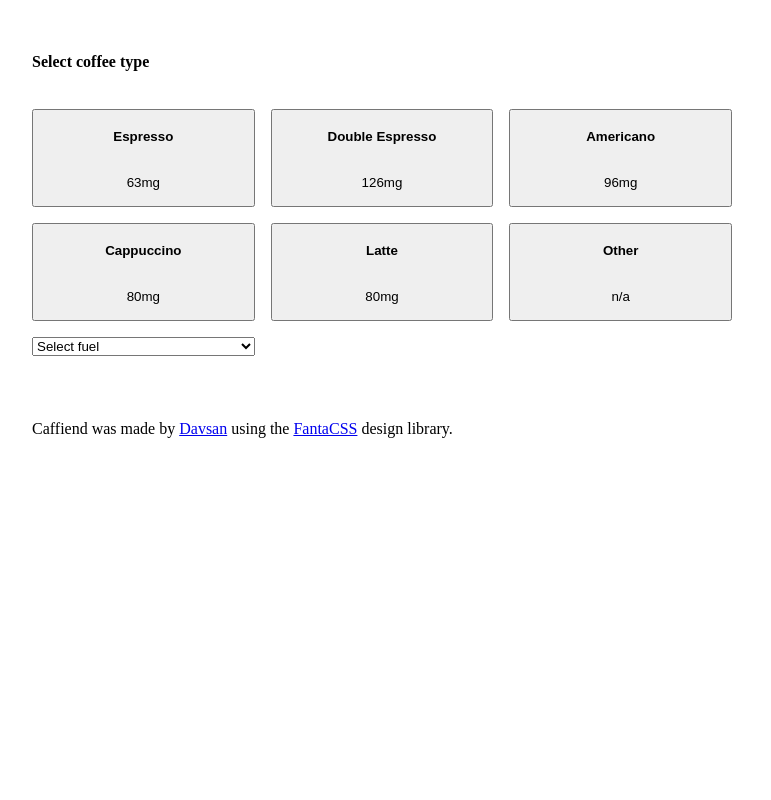
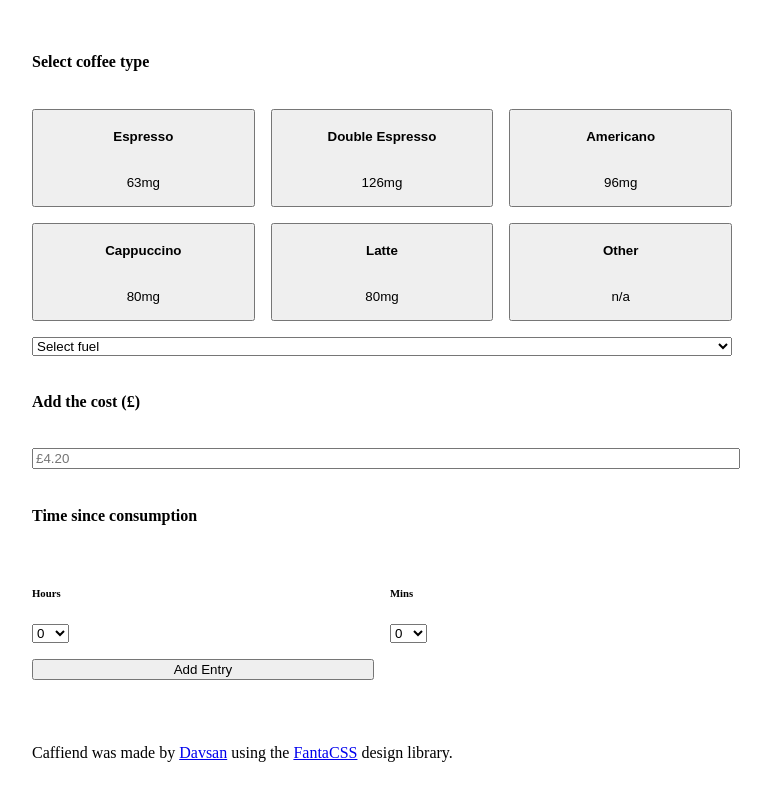
Before and after one commit to Davsan88/caffiend, a React (Vite) app: page / in a window 1280 px wide. Shown: the part 726-1526 px from the top of the page, without its empty margins (258-1029 px from the left). Before the commit the page ends 1236 px from the top, so only its background shows below. Built offline with nearby package versions, Linux system fonts and the light colour scheme; the HTML template or start-up script is replaced by a standard one.

Commit message:
Add cost and time selection inputs to form

```diff
--- a/src/components/CoffeeForm.jsx
+++ b/src/components/CoffeeForm.jsx
@@ -21,18 +21,44 @@ const CoffeeForm = () => {
           <h4>Other</h4>
           <p>n/a</p>
         </button>
+      </div>
       <select name="coffee-list" id="coffee-list">
         <option value={null}>Select fuel</option>
         {coffeeOptions.map((option, optionIndex) => {
           return (
             <option value={option} key={optionIndex}>
               {option.name} ({option.caffeine}mg)
-
             </option>
           )
         })}
       </select>
-
+      <h4>Add the cost (£)</h4>
+      <input className="w-full" type="number" placeholder="£4.20" />
+      <h4>Time since consumption</h4>
+      <div className="time-entry">
+        <div>
+          <h6>Hours</h6>
+          <select id="hour-select">
+            {[0, 1, 2, 3, 4, 5, 6, 7, 8, 9, 10, 11, 12, 13, 14, 15, 16, 17, 18, 19, 20, 21, 22, 23].map((hour, hourIndex) => {
+              return (
+                <option key={hourIndex} value={hour}>{hour}</option>
+              )
+            })}
+          </select>
+        </div>
+        <div>
+          <h6>Mins</h6>
+          <select id="mins-select">
+            {[0, 5, 10, 15, 30, 45].map((min, minIndex) => {
+              return (
+                <option key={minIndex} value={min}>{min}</option>
+              )
+            })}
+          </select>
+        </div>
+        <button>
+          Add Entry
+        </button>
       </div>
     </>
   )
```
Lines whose indentation alone changed are shown as unchanged.
